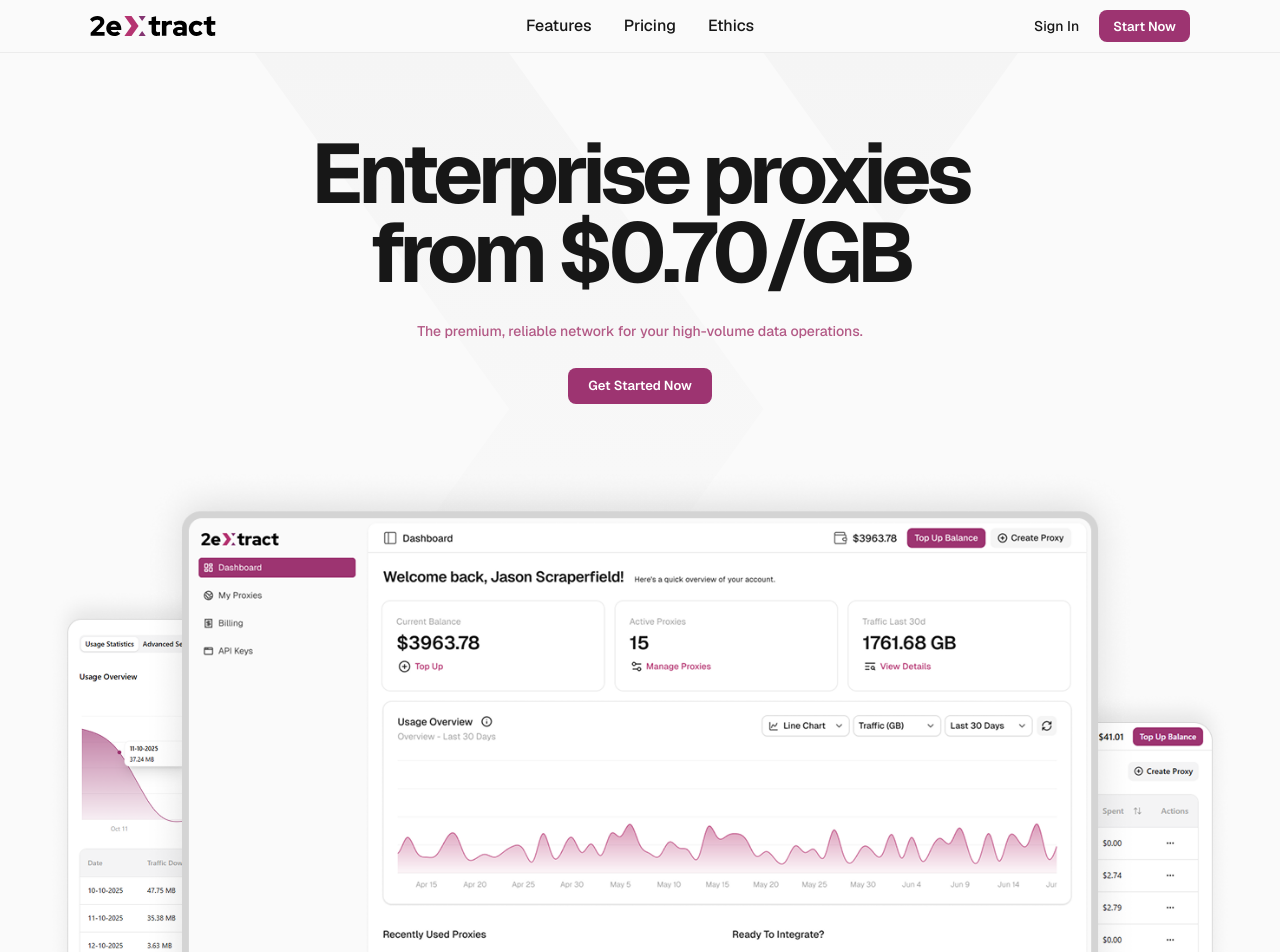
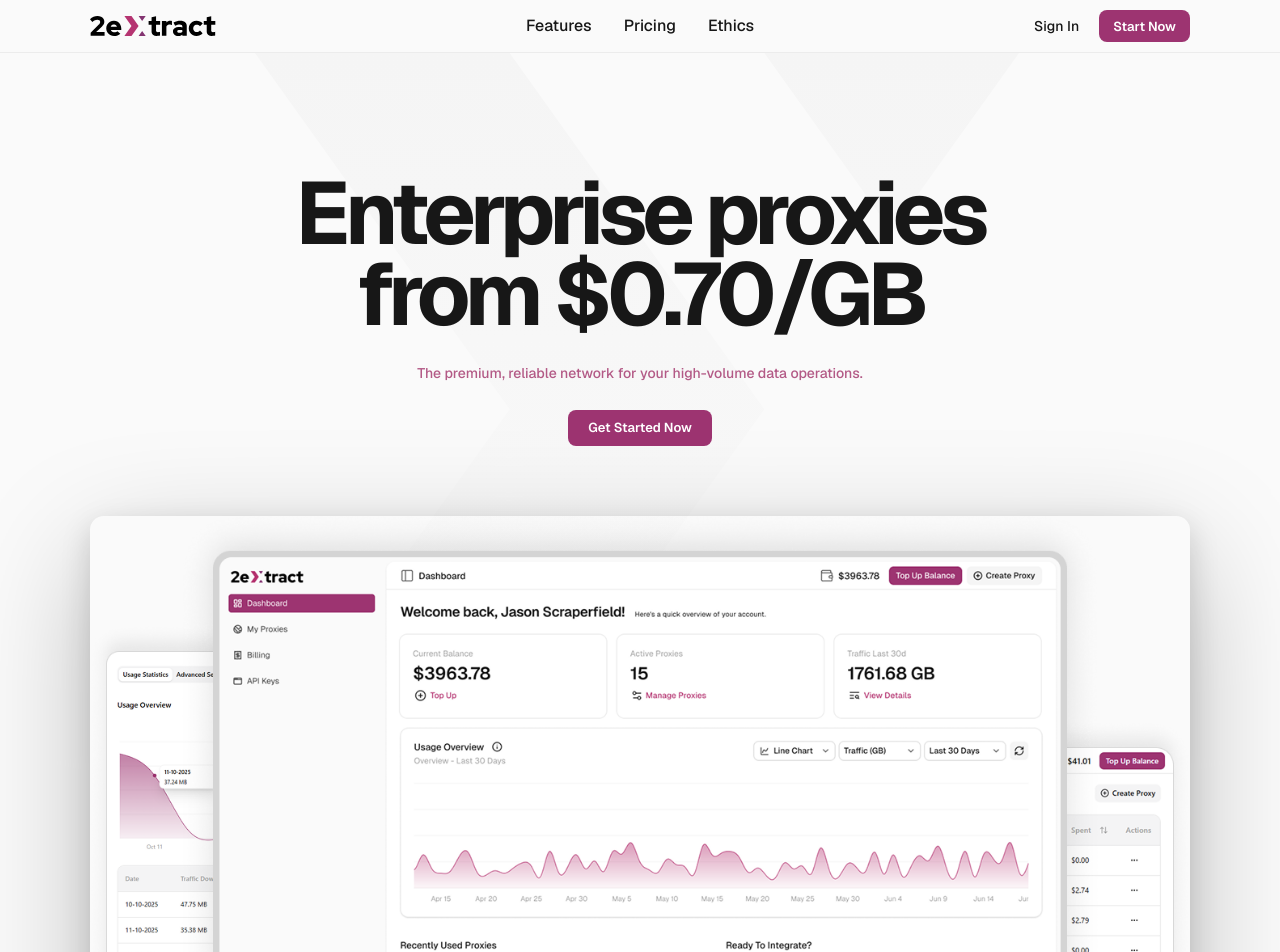
Before and after one commit to andyssar/promo2x, a Next.js app: page /promo in a window 1280 px wide. Shown: the top 952 px of the page. Built offline with nearby package versions, Linux system fonts and the light colour scheme.

Commit message:
Update PromoPage.module.css

```diff
--- a/components/PromoPage.module.css
+++ b/components/PromoPage.module.css
@@ -102,9 +102,8 @@
 
 .hero {
   position: relative;
-  min-height: 980px;
-  padding: 38px 0 40px;
-  overflow: hidden;
+  min-height: 1000px;
+  padding: 60px 0 40px;
 }
 
 .heroBg {
@@ -129,14 +128,12 @@
 }
 
 .heroTitle {
-  margin: 44px auto 0;
+  margin: 60px auto 0;
   max-width: 760px;
-  font-family: var(--font-geist), Arial, sans-serif;
-  font-size: 84px;
-  line-height: 0.94;
+  font-size: 88px;
+  line-height: 0.92;
   letter-spacing: -0.06em;
   font-weight: 700;
-  color: rgb(23, 23, 23);
 }
 
 .heroText {
@@ -171,9 +168,18 @@
 }
 
 .dashboardImage {
-  width: 100%;
+  width: 1100px;
+  max-width: none;
   height: auto;
   display: block;
+  position: relative;
+  z-index: 2;
+
+  border-radius: 14px;
+
+  box-shadow:
+    0 40px 120px rgba(0,0,0,0.25),
+    0 10px 30px rgba(0,0,0,0.15);
 }
 
 .stubSection {
@@ -233,8 +239,9 @@
     max-width: 320px;
   }
 
-  .startNow {
-    min-width: auto;
-    padding: 0 12px;
-  }
+.startNow,
+.getStarted {
+  background: #9d3471;
+  box-shadow: 0 10px 30px rgba(157,52,113,0.35);
 }
+}
```
